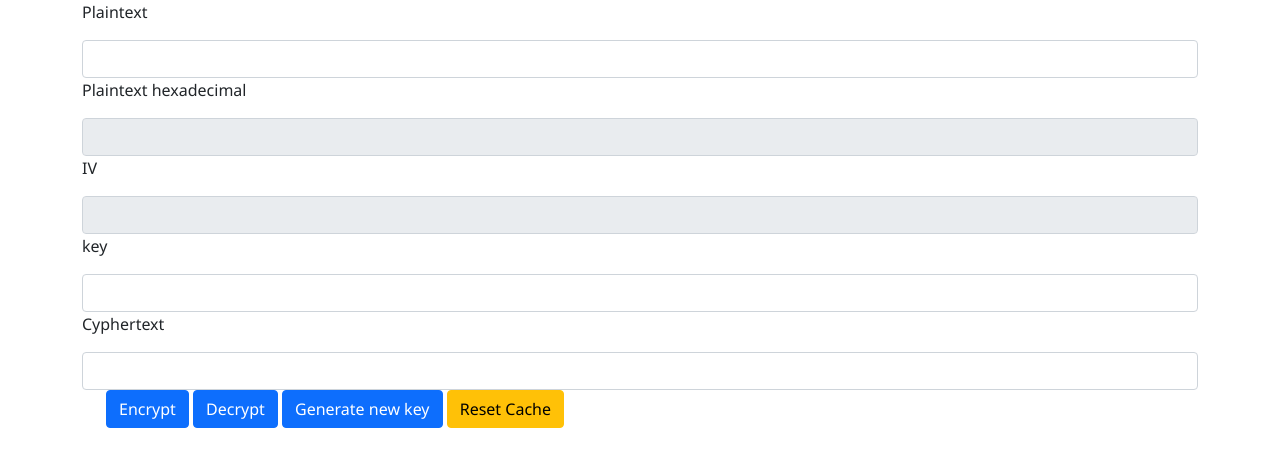
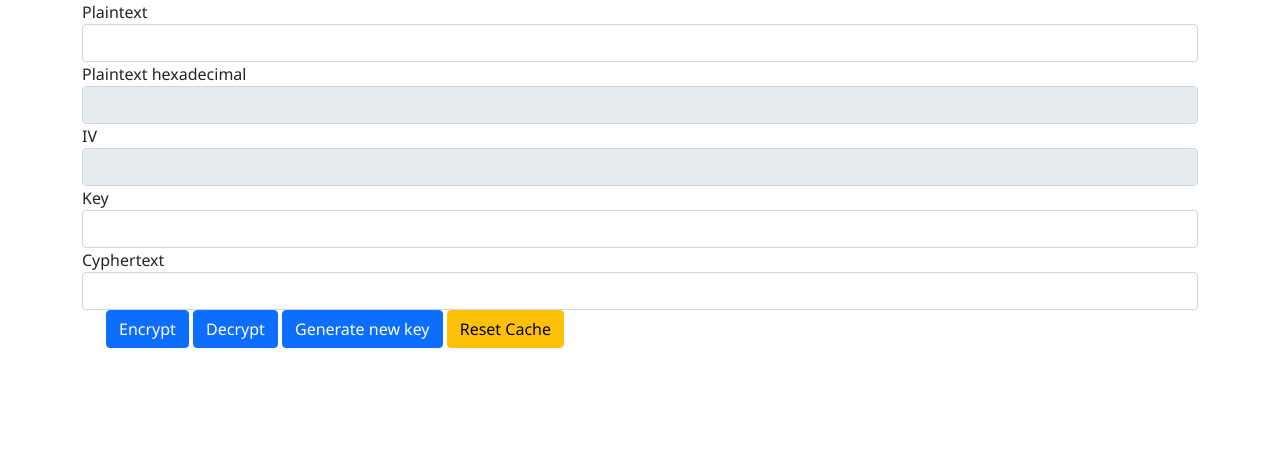
Before and after one commit to StrajnarFilip/StrajnarFilip.github.io, a website: page index.html in a window 1280 px wide. Drawn offline with Linux system fonts and the light colour scheme.

Commit message:
Auto Message

```diff
--- a/index.html
+++ b/index.html
@@ -13,23 +13,23 @@
     <div class="container">
         <form>
             <div class="form-group">
-                <p>Plaintext</p>
+                <label>Plaintext</label>
                 <input class="form-control" type="text" id="plaintext_utf8">
             </div>
             <div class="form-group">
-                <p>Plaintext hexadecimal</p>
+                <label>Plaintext hexadecimal</label>
                 <input class="form-control" type="text" id="plaintext" readonly>
             </div>
             <div class="form-group">
-                <p>IV</p>
+                <label>IV</label>
                 <input class="form-control" type="text" id="IV" readonly>
             </div>
             <div class="form-group">
-                <p>key</p>
+                <label>Key</label>
                 <input class="form-control" type="text" id="key">
             </div>
             <div class="form-group">
-                <p>Cyphertext</p>
+                <label>Cyphertext</label>
                 <input class="form-control" type="text" id="encrypted">
             </div>
             <div class="form-check">
```
